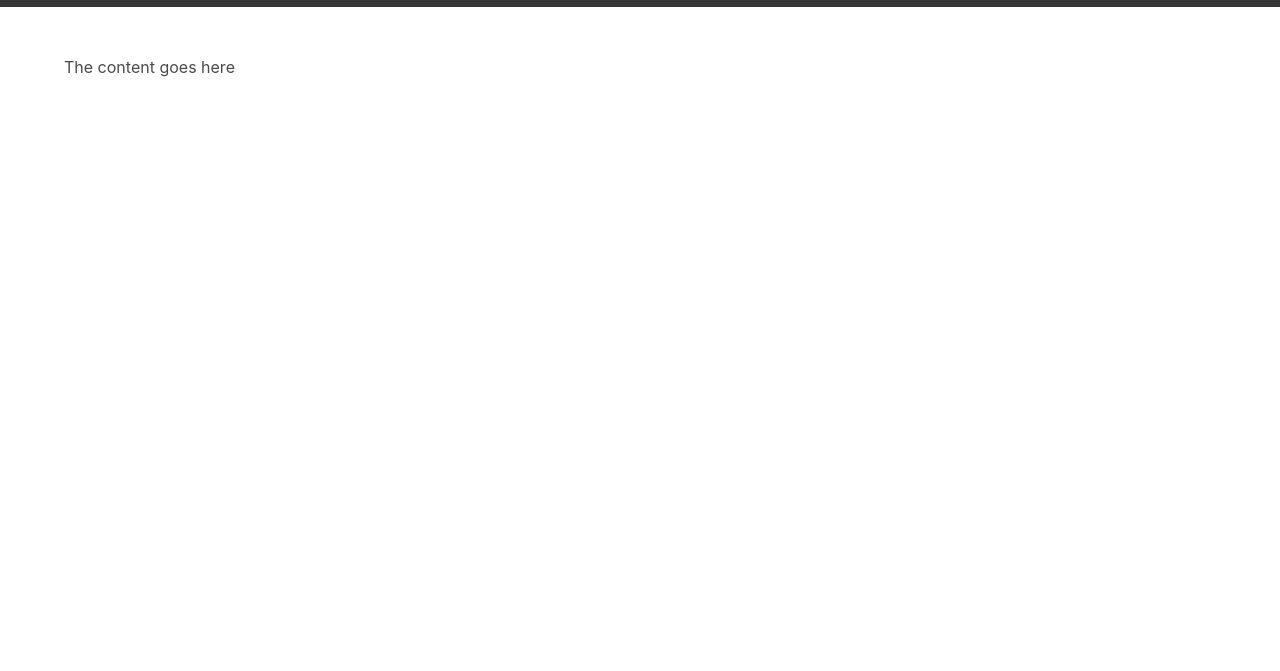
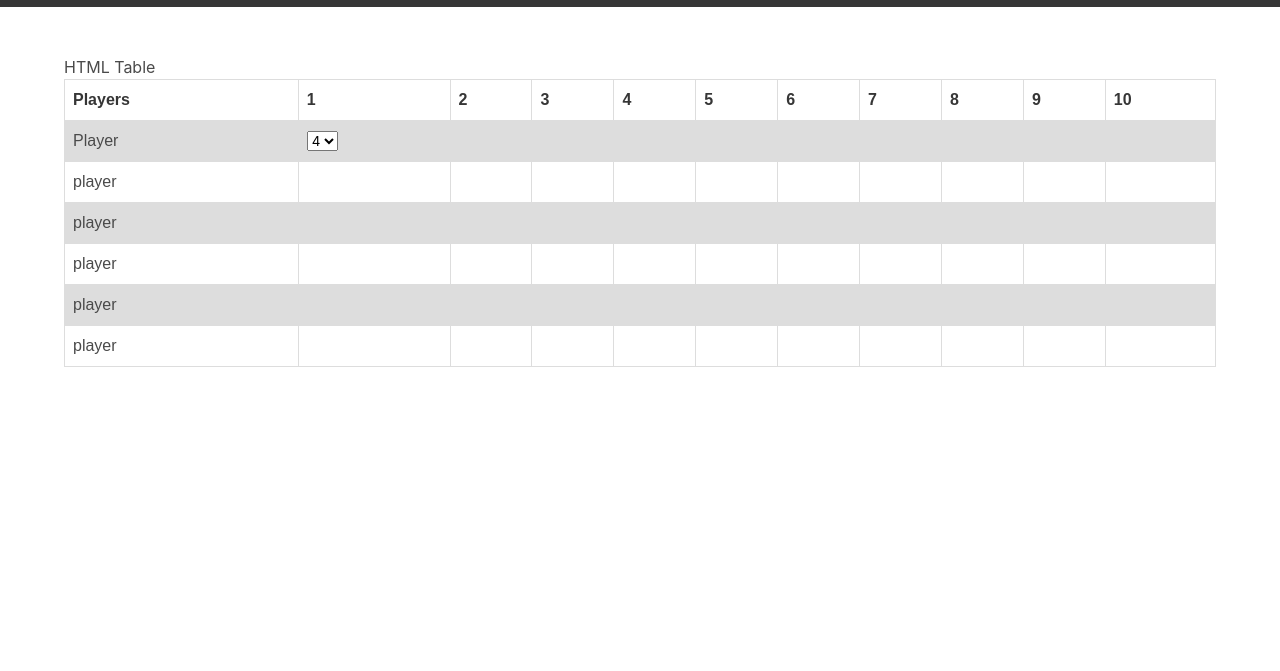
Before and after one commit to wexgreen/bowling-scores, a website built with webpack: page src/pages/index.html in a window 1280 px wide. Shown: the part 129-800 px from the top of the page. Built offline with nearby package versions, Linux system fonts and the light colour scheme.

Commit message:
first update to html
Signed-off-by: wexgreen <wexgreen@ampretia.co.uk>

```diff
--- a/package.json
+++ b/package.json
@@ -6,8 +6,8 @@
   "scripts": {
     "test": "echo \"Error: no test specified\" && exit 1",
     "build:dev": "webpack --mode development ",
-    "start" : "serve docs",
-    "start:dev": "webpack-serve --config ./webpack.config.js"
+    "start": "serve docs",
+    "start:dev": "webpack-serve --config ./webpack.config.js --host 0.0.0.0"
   },
   "keywords": [],
   "author": "Matthew B White",
--- a/src/pages/index.html
+++ b/src/pages/index.html
@@ -21,19 +21,6 @@
           <div class="navbar-brand">
 
             <span class="navbar-burger burger" data-target="navbarMenuHeroA">
-              <span></span>
-              <span></span>
-              <span></span>
-            </span>
-          </div>
-          <div id="navbarMenuHeroA" class="navbar-menu">
-            <div class="navbar-end">
-
-              <a class="navbar-item" href="https://github.com/filscentia/bowling-scores">
-                <span class="icon">
-                  <i class="fab fa-github"></i>
-                </span>
-                This site
               </a>
 
             </div>
@@ -55,7 +42,137 @@
   <section class="section">
     <div class="container">
 
-      The content goes here
+<!DOCTYPE html>
+<html>
+<head>
+<style>
+table {
+    font-family: arial, sans-serif;
+    border-collapse: collapse;
+    width: 100%;
+}
+
+td, th {
+    border: 1px solid #dddddd;
+    text-align: left;
+    padding: 8px;
+}
+
+tr:nth-child(even) {
+    background-color: #dddddd;
+}
+</style>
+</head>
+<body>
+
+<h2>HTML Table</h2>
+
+<table>
+  <tr>
+    <th>Players</th>
+    <th>1</th>
+    <th>2</th>
+    <th>3</th>
+    <th>4</th>
+    <th>5</th>
+    <th>6</th>
+    <th>7</th>
+    <th>8</th>
+    <th>9</th>
+    <th>10</th>
+  </tr>
+  <tr>
+    <td>Player</td>
+    <td>  <select>
+  <option value="1">4</option>
+  <option value="2">3</option>
+  <option value="3">2</option>
+  <option value="1">1</option>
+  <option value="1">5</option>
+  <option value="2">7</option>
+  <option value="3">8</option>
+  <option value="1">6</option>
+</select> </td>
+    <td> </td>
+    <td> </td>
+    <td> </td>
+    <td> </td>
+    <td> </td>
+    <td> </td>
+    <td> </td>
+    <td> </td>
+    <td> </td>
+  </tr>
+  <tr>
+    <td>player</td>
+    <td> </td>
+    <td> </td>
+    <td> </td>
+    <td> </td>
+    <td> </td>
+    <td> </td>
+    <td> </td>
+    <td> </td>
+    <td> </td>
+    <td> </td>
+  </tr>
+  <tr>
+    <td>player</td>
+    <td> </td>
+    <td> </td>
+    <td> </td>
+    <td> </td>
+    <td> </td>
+    <td> </td>
+    <td> </td>
+    <td> </td>
+    <td> </td>
+    <td> </td>
+  </tr>
+  <tr>
+    <td>player</td>
+    <td> </td>
+    <td> </td>
+    <td> </td>
+    <td> </td>
+    <td> </td>
+    <td> </td>
+    <td> </td>
+    <td> </td>
+    <td> </td>
+    <td> </td>
+  </tr>
+  <tr>
+    <td>player</td>
+    <td> </td>
+    <td> </td>
+    <td> </td>
+    <td> </td>
+    <td> </td>
+    <td> </td>
+    <td> </td>
+    <td> </td>
+    <td> </td>
+    <td> </td>
+  </tr>
+  <tr>
+    <td>player</td>
+    <td> </td>
+    <td> </td>
+    <td> </td>
+    <td> </td>
+    <td> </td>
+    <td> </td>
+    <td> </td>
+    <td> </td>
+    <td> </td>
+    <td> </td>
+  </tr>
+</table>
+
+</body>
+</html>
+
 
 
     </div>
```
